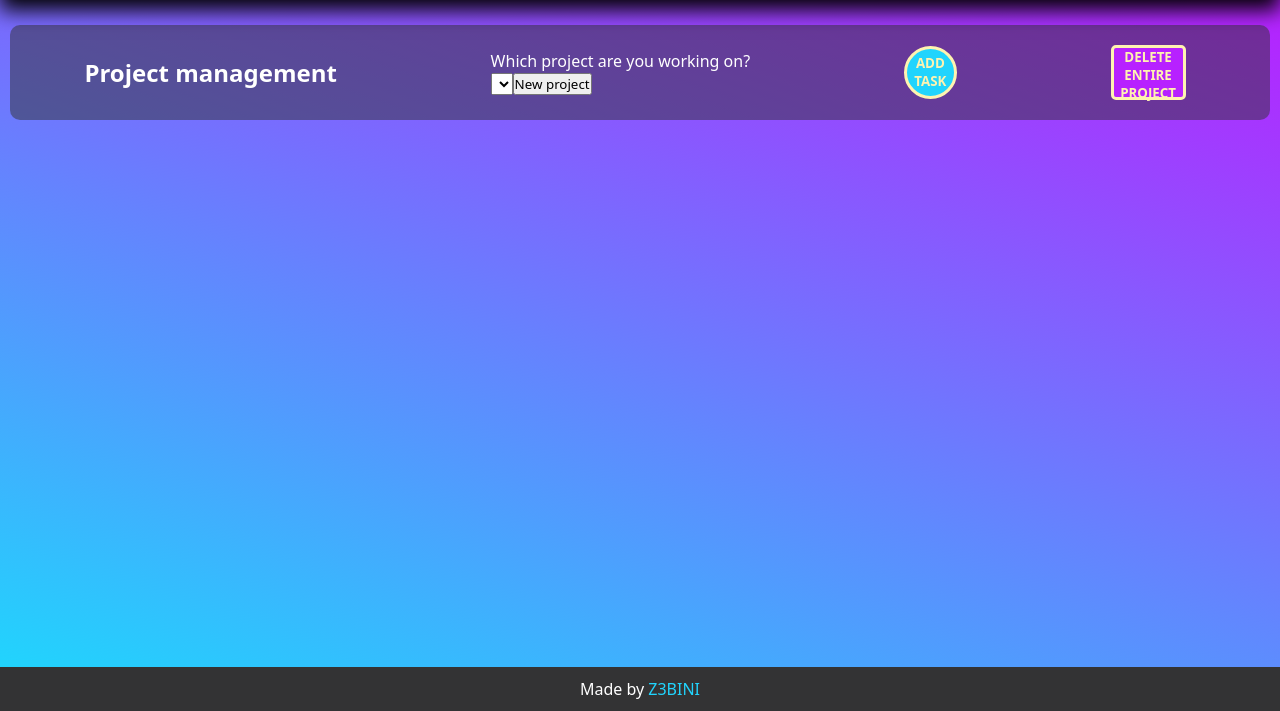
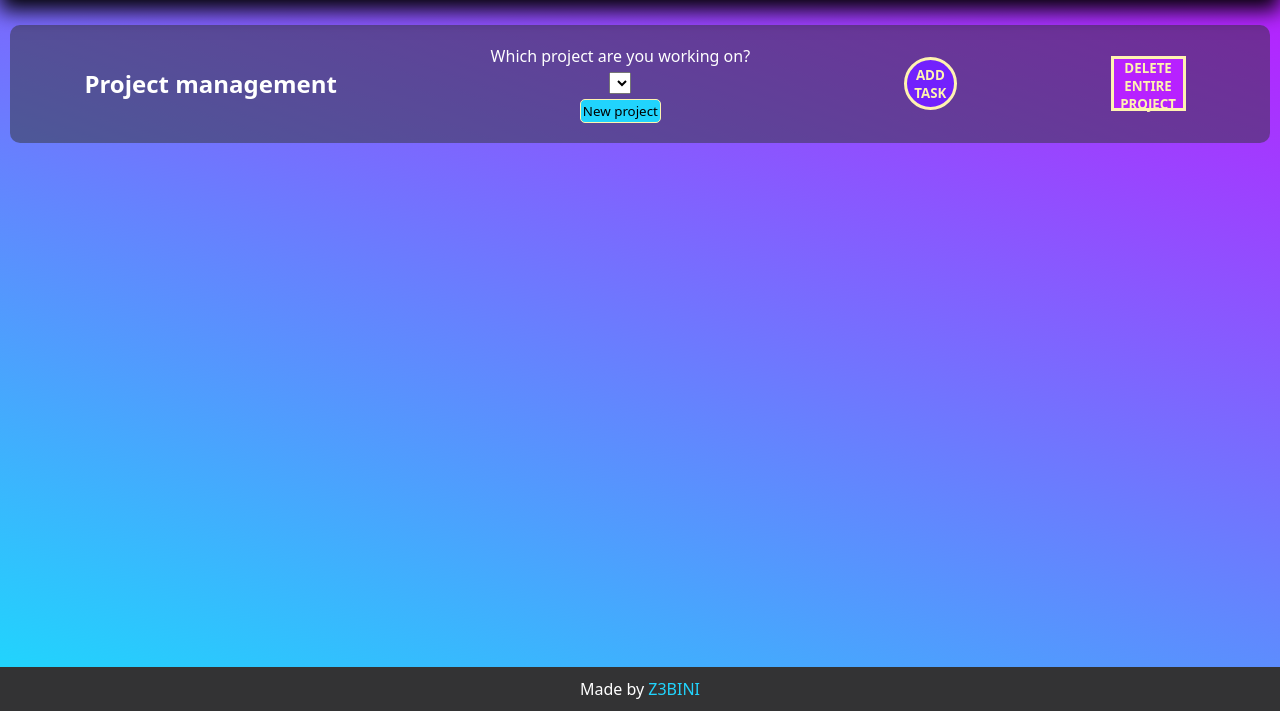
Before and after one commit to Z3BINI/todo-list, a website built with webpack: page dist/index.html in a window 1280 px wide. Shown: the part 89-800 px from the top of the page. Built offline with nearby package versions, Linux system fonts and the light colour scheme.

Commit message:
Added 'new project' button, tweaked some styles
Added flexbox to the optns div. Changed some colors around. Lightly styled
the new button.

```diff
--- a/src/style.css
+++ b/src/style.css
@@ -81,10 +81,26 @@ a {
 
     border-radius: 10px;
     background-color: rgba(51, 51, 52, 0.5);
+
+    text-align: center;
 }
 
 .board-optns > div {
     min-width: 175px;
+
+    display: flex;
+    flex-direction: column;
+    justify-content: space-around;
+    align-items: center;
+    gap: 5px;
+}
+
+.board-optns > div > button {
+    background-color: #21D4FD;
+    border: 1px solid #FFF3B0;
+    border-radius: 5px;
+    color: black;
+    padding: 2px;
 }
 
 .board-optns > .del-project {
@@ -95,7 +111,6 @@ a {
 
     background-color: #B721FF;
     border: 3px solid #FFF3B0;
-    border-radius: 5px;
 
     color: #FFF3B0;
     font-weight: bold;
@@ -108,7 +123,7 @@ a {
     min-height: 53px;
 
 
-    background-color: #21D4FD;
+    background-color: #7221fd;
     border: 3px solid #FFF3B0;
     border-radius: 50%;
 
@@ -117,7 +132,7 @@ a {
 }
 
 .board-optns > .add-card:hover {
-    border: 3px solid #447604;
+    border: 3px solid #71b914;
 }
 
 .board-optns > .del-project:hover {
```
